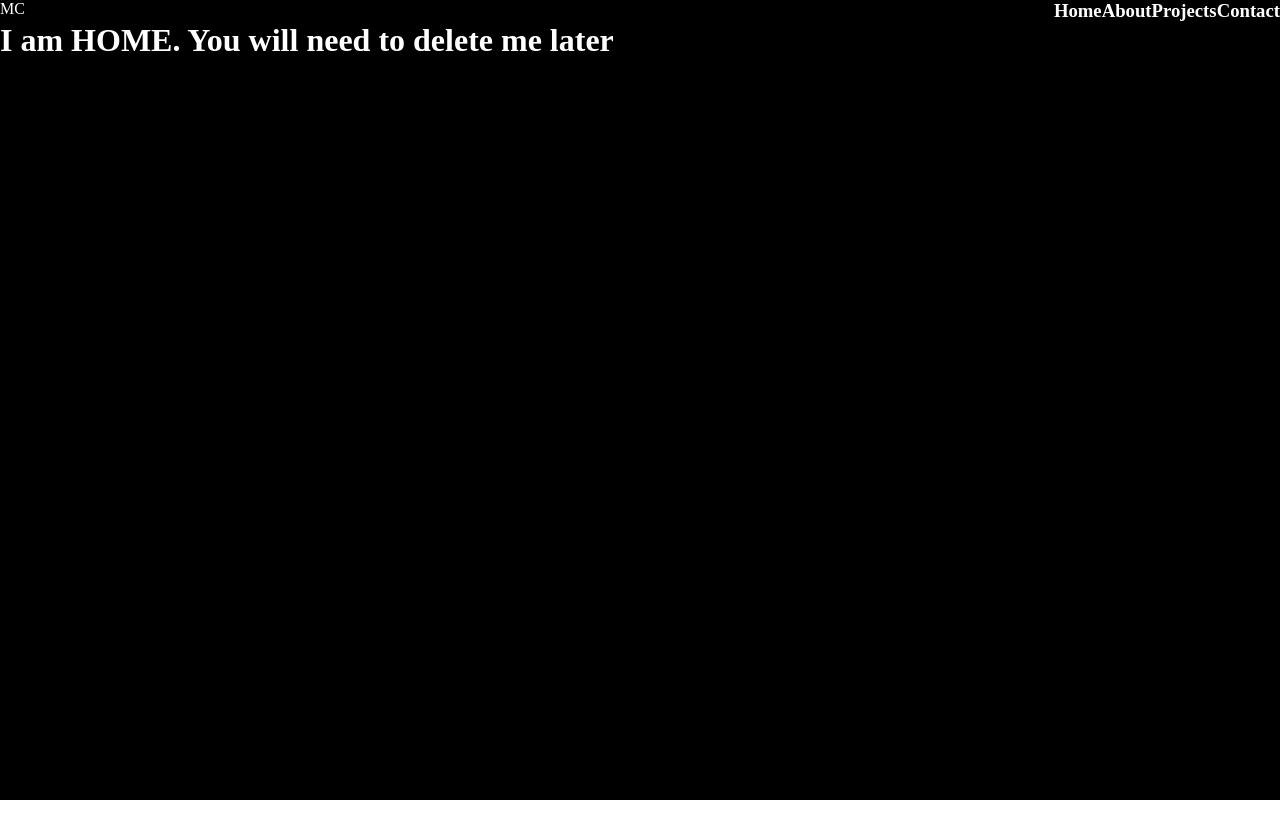
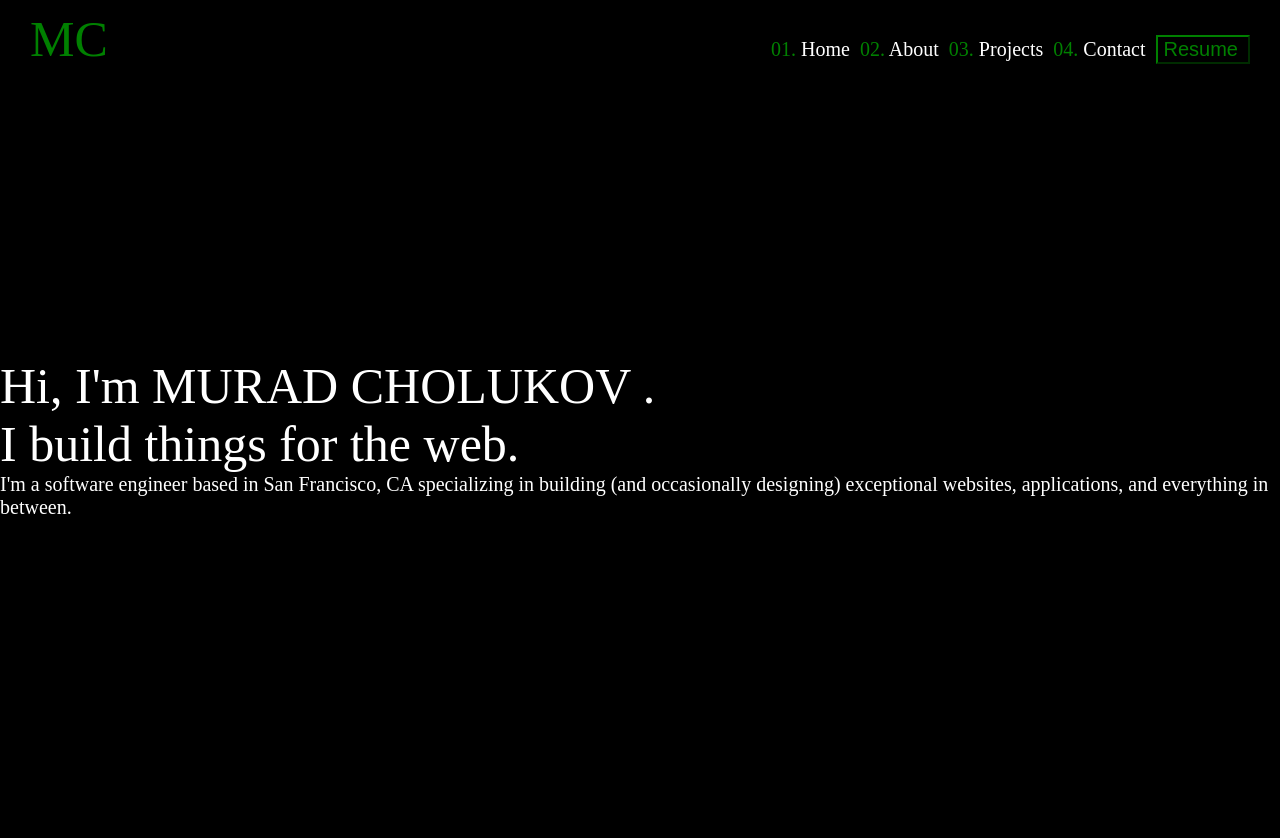
Before and after one commit to muradusa/react-portfolio, a React (Create React App) app: page / in a window 1280 px wide. Shown: the top 838 px of the page. Before the commit the page ends 800 px from the top, so only its background shows below. Built offline with nearby package versions, Linux system fonts and the light colour scheme.

Commit message:
adding home page

```diff
--- a/src/App.css
+++ b/src/App.css
@@ -0,0 +1,3 @@
+.app {
+  background-color: black;
+}
--- a/src/App.js
+++ b/src/App.js
@@ -1,10 +1,12 @@
 import "./App.css";
 import Home from "./Home";
 import { BrowserRouter as Router, Switch, Route } from "react-router-dom";
+import Header from "./Header";
 
 function App() {
   return (
     <div className="app">
+      <Header />
       <Home />
     </div>
   );
--- a/src/Header.css
+++ b/src/Header.css
@@ -1,8 +1,37 @@
 .header {
   display: flex;
   justify-content: space-between;
+  align-items: baseline;
+  margin-left: 20px;
+  margin-right: 20px;
+  background-color: transparent;
+}
+
+.header__left {
+  padding: 10px;
+  font-size: 50px;
+  color: green;
 }
 
 .header__right {
   display: flex;
+  align-items: baseline;
+  padding: 10px;
+  font-size: 20px;
 }
+
+.header__right p {
+  padding-right: 10px;
+  color: white;
+}
+.header__right span {
+  color: green;
+}
+
+.header__right button {
+  padding-right: 10px;
+  color: green;
+  background-color: transparent;
+  border-color: green;
+  font-size: 20px;
+}
--- a/src/Header.js
+++ b/src/Header.js
@@ -8,10 +8,22 @@ function Header() {
         <span>MC</span>
       </div>
       <div className="header__right">
-        <h3>Home</h3>
-        <h3>About</h3>
-        <h3>Projects</h3>
-        <h3>Contact</h3>
+        <p>
+          <span>01.</span> Home
+        </p>
+        <p>
+          {" "}
+          <span>02.</span> About
+        </p>
+        <p>
+          {" "}
+          <span>03.</span> Projects
+        </p>
+        <p>
+          {" "}
+          <span>04.</span> Contact
+        </p>
+        <button>Resume</button>
       </div>
     </div>
   );
--- a/src/Home.css
+++ b/src/Home.css
@@ -3,3 +3,15 @@
   height: 100vh;
   color: white;
 }
+
+.home__hero {
+  display: flex;
+  flex-direction: column;
+  justify-content: center;
+  height: 90vh;
+  font-size: 50px;
+}
+
+.hero__text {
+  font-size: 20px;
+}
--- a/src/Home.js
+++ b/src/Home.js
@@ -1,12 +1,20 @@
 import React from "react";
 import "./Home.css";
-import Header from "./Header";
 
 function Home() {
   return (
     <div className="home">
-      <Header />
-      <h1>I am HOME. You will need to delete me later</h1>
+      <div className="home__hero">
+        <p>
+          Hi, I'm <span>MURAD CHOLUKOV</span> .
+        </p>
+        <p>I build things for the web.</p>
+        <p className="hero__text">
+          I'm a software engineer based in San Francisco, CA specializing in
+          building (and occasionally designing) exceptional websites,
+          applications, and everything in between.
+        </p>
+      </div>
     </div>
   );
 }
```
Also changed, not shown: src/Main.js (added).
